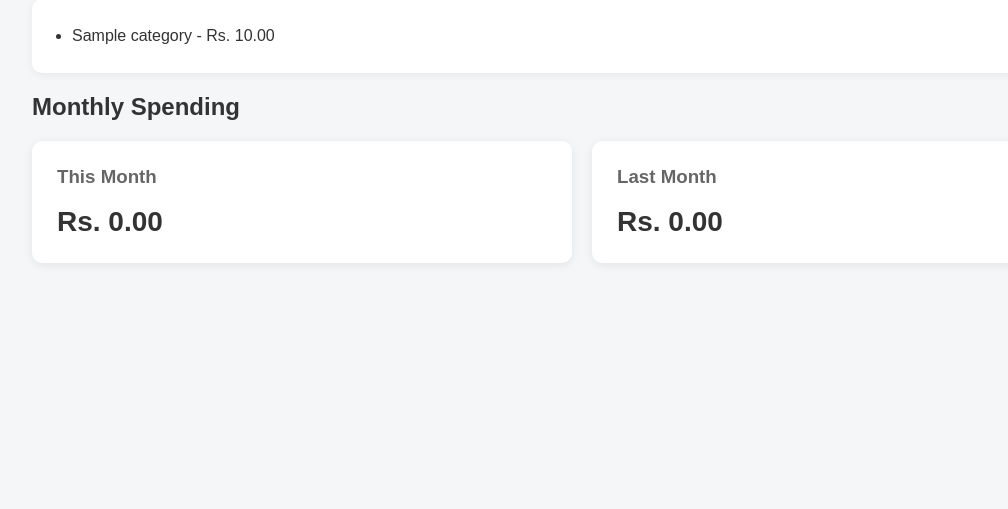
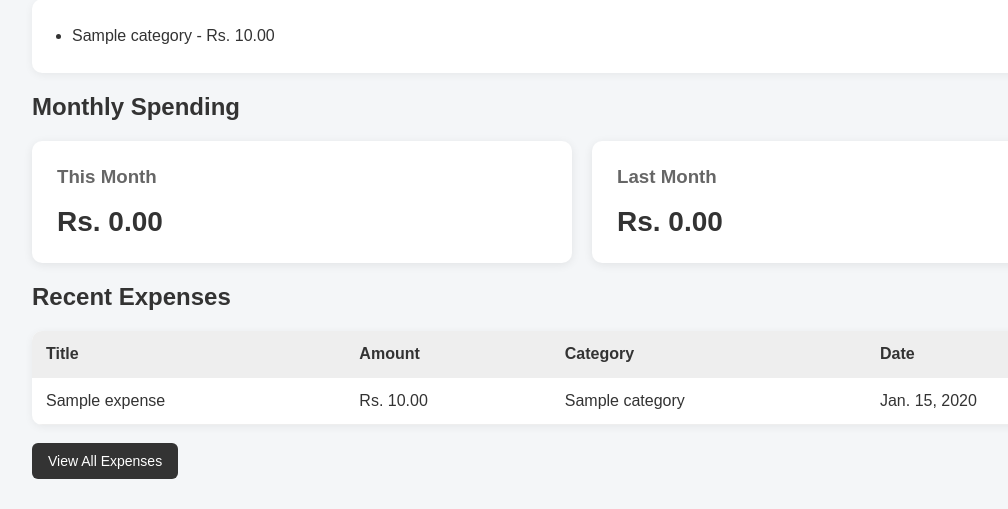
Before and after one commit to nu3w/expense-tracker, a Django app: page / in a window 1280 px wide. Shown: the part 752-1261 px from the top of the page, without its empty margins (58-1066 px from the left). Before the commit the page ends 983 px from the top, so only its background shows below. Run offline with Django 5.2, Linux system fonts and the light colour scheme; a user stored in the database is signed in; tables that the repository leaves empty hold one stand-in row (values such as "Sample post").

Commit message:
Add expense detail page

```diff
--- a/expenses/templates/expenses/dashboard.html
+++ b/expenses/templates/expenses/dashboard.html
@@ -136,6 +136,90 @@
 
 </div>
 
+<!-- Recent Expenses -->
+<div class="section">
+
+    <h2>
+        Recent Expenses
+    </h2>
+
+    {% if recent_expenses %}
+
+        <table>
+
+            <thead>
+
+                <tr>
+
+                    <th>
+                        Title
+                    </th>
+
+                    <th>
+                        Amount
+                    </th>
+
+                    <th>
+                        Category
+                    </th>
+
+                    <th>
+                        Date
+                    </th>
+
+                </tr>
+
+            </thead>
+
+            <tbody>
+
+                {% for expense in recent_expenses %}
+
+                    <tr>
+
+                        <td>
+                            {{ expense.title }}
+                        </td>
+
+                        <td>
+                            Rs. {{ expense.amount|floatformat:2 }}
+                        </td>
+
+                        <td>
+                            {{ expense.category.name }}
+                        </td>
+
+                        <td>
+                            {{ expense.date }}
+                        </td>
+
+                    </tr>
+
+                {% endfor %}
+
+            </tbody>
+
+        </table>
+
+        <br>
+
+        <a
+            href="{% url 'expense_list' %}"
+            class="button"
+        >
+            View All Expenses
+        </a>
+
+    {% else %}
+
+        <p>
+            You don't have any expenses yet.
+        </p>
+
+    {% endif %}
+
+</div>
+
 <script src="https://cdn.jsdelivr.net/npm/chart.js"></script>
 
 <script>
--- a/expenses/templates/expenses/expense_list.html
+++ b/expenses/templates/expenses/expense_list.html
@@ -174,7 +174,9 @@
                     <tr>
 
                         <td>
-                            {{ expense.title }}
+                            <a href="{% url 'expense_detail' expense.id %}">
+                                {{ expense.title }}
+                            </a>
                         </td>
 
                         <td>
--- a/expenses/urls.py
+++ b/expenses/urls.py
@@ -7,4 +7,5 @@ urlpatterns = [
     path('expenses/add/', views.expense_create, name='expense_create'),
     path('expenses/edit/<int:id>/', views.expense_update, name='expense_update'),
     path('expenses/delete/<int:id>/', views.expense_delete, name='expense_delete'),
+    path('expenses/<int:id>/', views.expense_detail, name='expense_detail'),
 ]
--- a/expenses/views.py
+++ b/expenses/views.py
@@ -12,6 +12,12 @@ def dashboard(request):
 
     # Count the number of expenses
     total_expenses = expenses.count()
+
+    # Get the 4 most recent expenses
+    recent_expenses = expenses.order_by(
+        '-date',
+        '-id'
+    )[:4]
 
     # Calculate the total amount spent
     total_amount = expenses.aggregate(
@@ -86,6 +92,7 @@ def dashboard(request):
         'this_month_amount': this_month_amount,
         'last_month_amount': last_month_amount,
         'chart_data': chart_data,
+        'recent_expenses': recent_expenses,
     })
 
 @login_required
@@ -162,6 +169,20 @@ def expense_list(request):
     })
 
 @login_required
+def expense_detail(request, id):
+    # Find the expense using its ID
+    expense = get_object_or_404(
+        Expense,
+        id=id,
+        user = request.user
+    )
+
+    # Send the expense to the detail template
+    return render(request, 'expenses/expense_detail.html', {
+        'expense': expense
+    })
+
+@login_required
 def expense_create(request):
     if request.method == "POST":
         form = ExpenseForm(request.POST)
```
Also changed, not shown: expenses/templates/expenses/expense_detail.html (added, +49 -0 lines).
